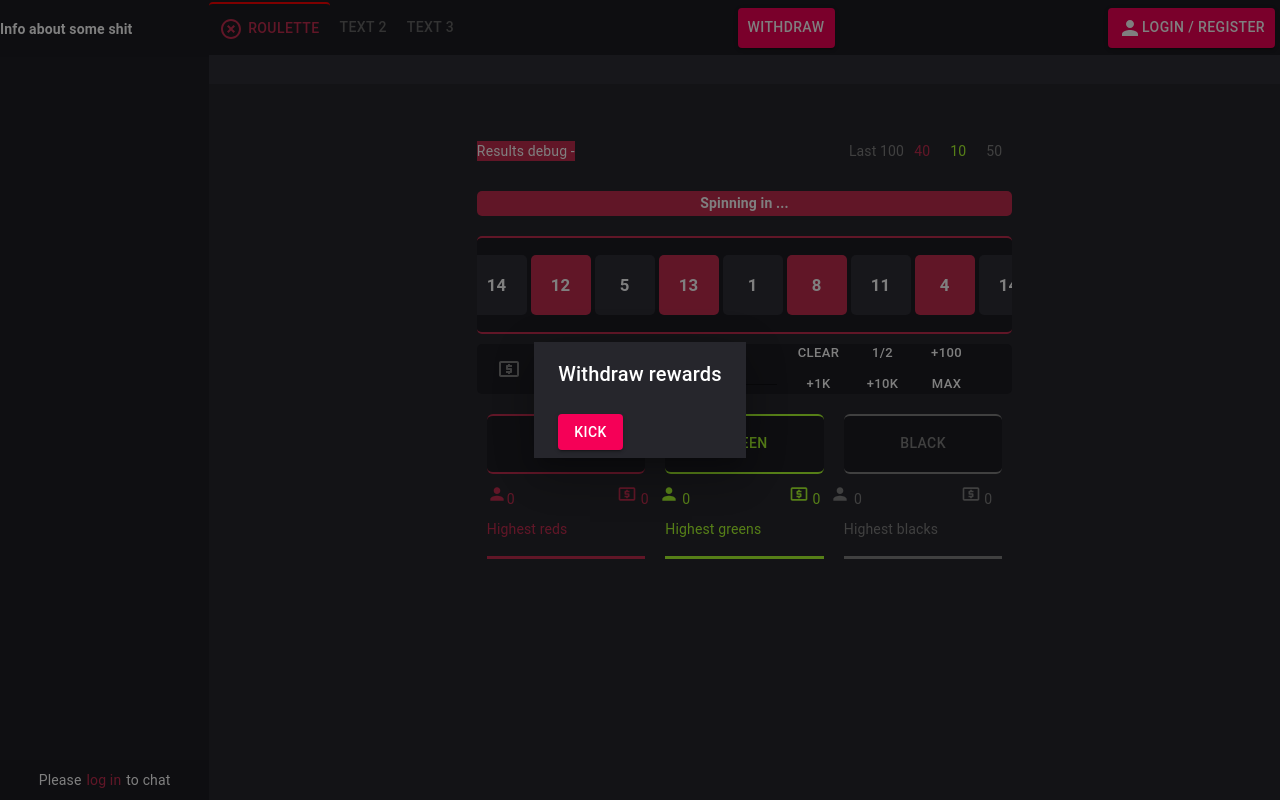
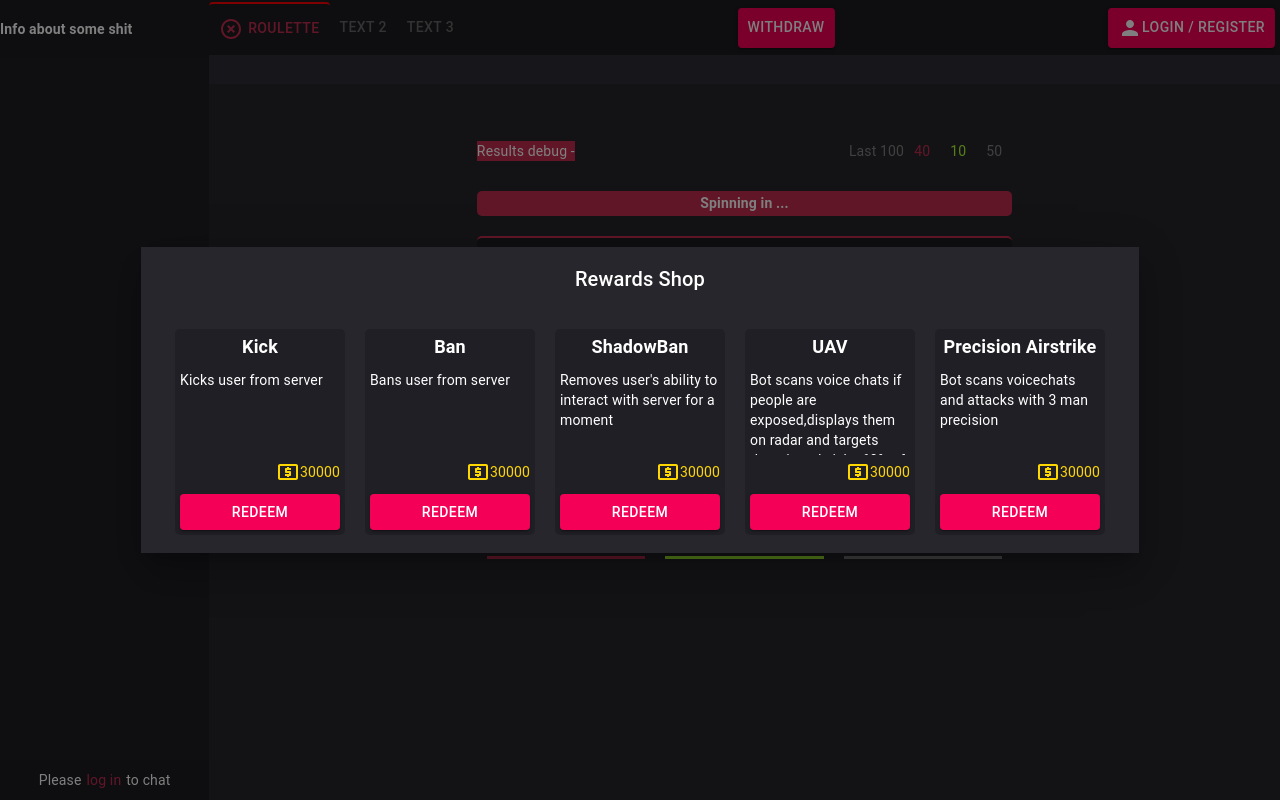
Before and after one commit to michalzard/Gamba, a React (Create React App) app: page / in a window 1280 px wide. Both pictures are taken after a click on the button "WITHDRAW". Built offline with nearby package versions, Linux system fonts and the light colour scheme.

Commit message:
added infographic for rewards for spending points

```diff
--- a/src/components/Content.jsx
+++ b/src/components/Content.jsx
@@ -5,7 +5,7 @@ import HighlightOffIcon from '@material-ui/icons/HighlightOff';
 import PersonIcon from '@material-ui/icons/Person';
 import ExitToAppIcon from '@material-ui/icons/ExitToApp';
 import axios from "axios";
-
+import LocalAtmIcon from '@material-ui/icons/LocalAtm';
 import Roulette from './Roulette';
 
 function Navigation({sessionID,setSessionID,user,setUser,setLoginOpened,loginOpened,socket,rouletteTimer,rouletteBets,setRouletteBets,currentWin}) {
@@ -71,21 +71,38 @@ export default Navigation;
  * REWARDS SCREEN WITH CUSTOM ELEMENTS
  */
 function RewardsScreen({handleClose,openBool}){
+
+    const kickUser=()=>{
+        console.log('kick');
+    }
+
     return(
         <Dialog onClose={handleClose} open={openBool} className="rewardScreen"
         >
-        <DialogTitle className="rewardTitle">Withdraw rewards</DialogTitle>
+        <DialogTitle className="rewardTitle">Rewards Shop</DialogTitle>
         <DialogContent className="rewardMenu">
-        <RewardsTile/>
+
+        <RewardsTile name="Kick" desc="Kicks user from server" price={30000} callback={()=>{console.log("kick")}}/>
+        <RewardsTile name="Ban" desc="Bans user from server" price={30000} callback={()=>{console.log("kick")}}/>
+        <RewardsTile name="ShadowBan" desc="Removes user's ability to interact with server for a moment" price={30000} callback={kickUser}/>
+        <RewardsTile name="UAV" desc="Bot scans voice chats if people are exposed,displays them on radar and targets them in red,picks 60% of targets to attack" price={30000} callback={()=>{console.log('uav')}}/>
+        <RewardsTile name="Precision Airstrike" desc="Bot scans voicechats and attacks with 3 man precision " price={30000} callback={()=>{console.log('uav')}}/>
+
+
+
         </DialogContent>
         </Dialog>
     )
 }
 //TODO : CREATE LIKE PRODUCT TILE THAT SHOWS COST,SOME IMAGE OF REWARD AND DESCRIPTION WHAT IT DOES
-function RewardsTile(){
+function RewardsTile({name,desc,price,callback}){
     return (
-        <div className='rewardEl'>
-        <Button color="secondary" variant="contained" className="loginBtn">Kick</Button>
+        <div className="rewardEl">
+        <span className="name">{name ? name : null}</span>
+        <span className="description">{desc ? desc : "No description"}</span>
+        <span className="pricing"><LocalAtmIcon/>{price ? price : 777}</span>
+        <Button color="secondary" variant="contained" className="loginBtn rwdBtn" onClick={()=>{callback();
+        }}>Redeem</Button>
         </div>
     )
 }
--- a/src/style/Content.scss
+++ b/src/style/Content.scss
@@ -52,15 +52,51 @@
 .MuiPaper-rounded {
   border-radius: 0px !important;
 }
+
 .rewardTitle{
   background-color: $bg_content;
   color:white;
+  display:flex;
+  justify-content: center;
+  font-weight: bold;
 }
 .rewardMenu{
   background-color: $bg_content;
   color:white;
   display:flex;
   flex-wrap: wrap;
+}
+
+.rewardEl{
+  display:flex;
+  flex-direction: column;
+  justify-content: center;
+  background-color: $bg_content2;
+  border-radius: 5px;
+  width: 170px;
+  margin:10px;
+  .rwdBtn{
+    margin:5px;
+  }
+  .description{
+    height: 90px;
+    padding:5px;
+    overflow-y:scroll; //TODO: customize scrollbar
+  }
+  .name{
+    display:flex;
+    justify-content: center;
+    padding:5px;
+    font-size: large;
+    font-weight: bold;
+  }
+  .pricing{
+    display:flex;
+    justify-content: flex-end;
+    align-items: center;
+    color:gold;
+    padding:5px;
+  }
 }
 .loginDialog {
   background-color: $bg_content2;
@@ -189,3 +225,7 @@
   height: 100%;
   }
 }
+
+.MuiDialog-paperWidthSm{
+  max-width:1000px !important; //overrides default 600px width so i can display more elements in shop
+}
```
